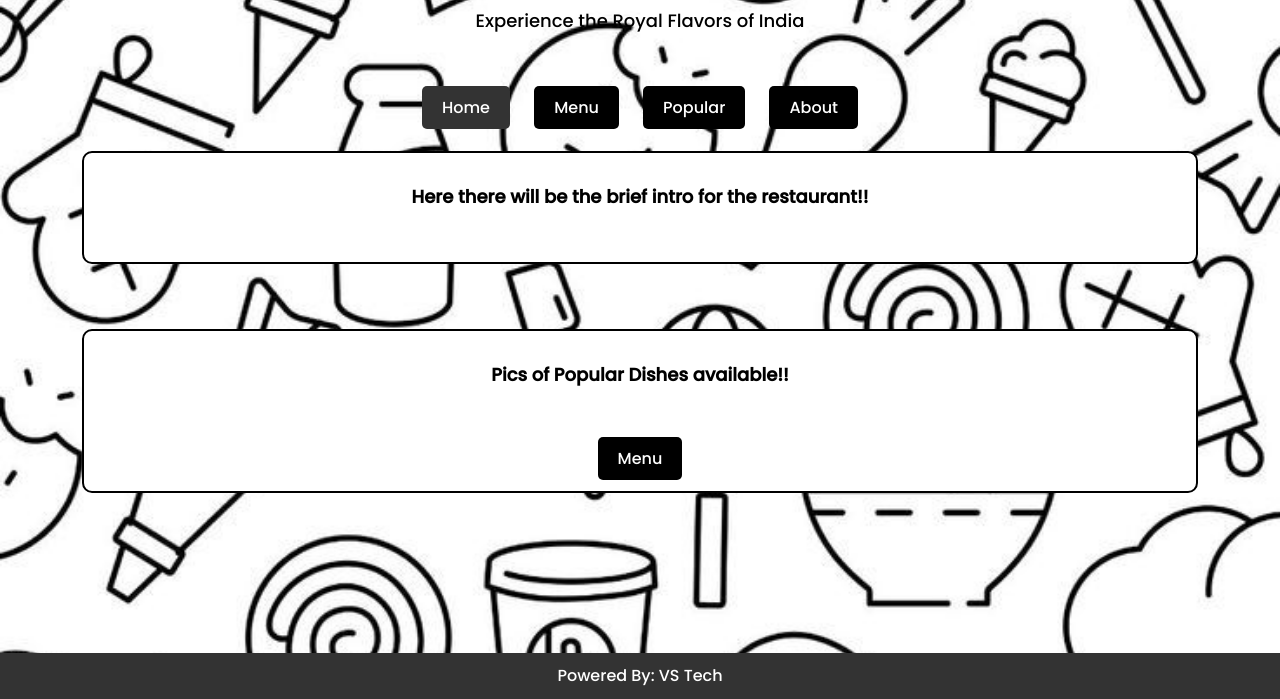
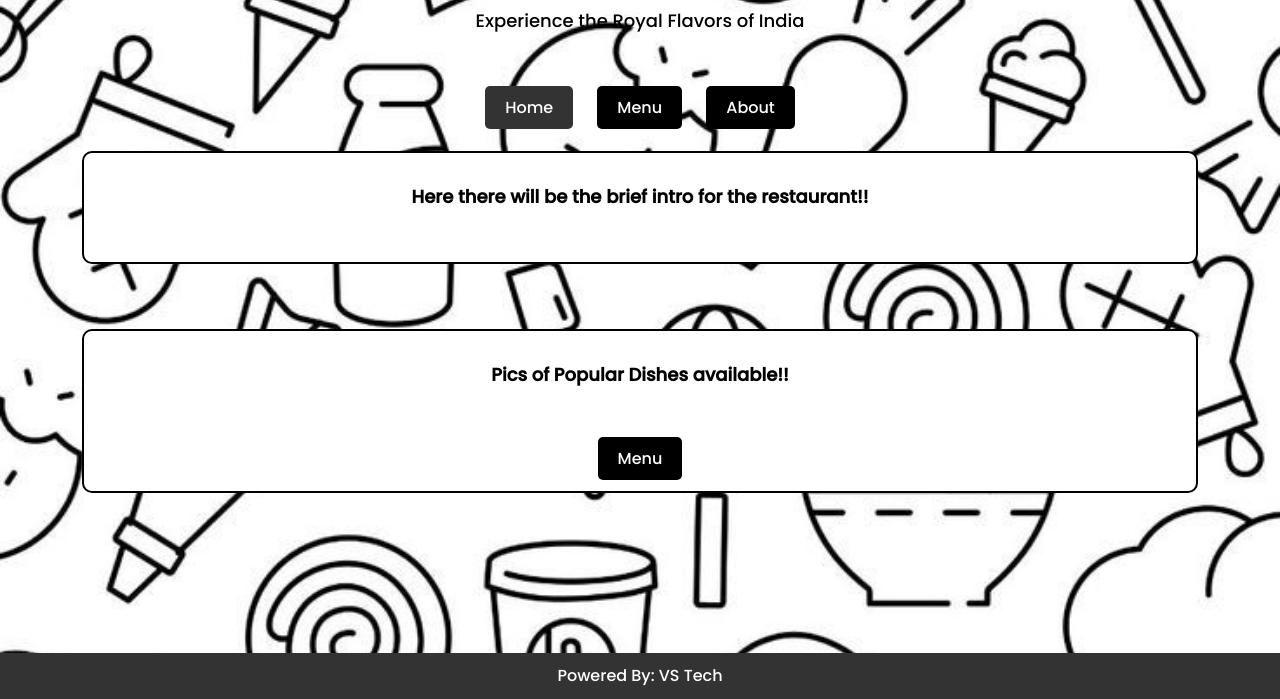
Before and after one commit to Vighneshshetty002/Hotel-Demo, a plain HTML site: page index.html in a window 1280 px wide. Shown: the part 101-800 px from the top of the page. Drawn offline with Linux system fonts and the light colour scheme.

Commit message:
Update index.html

```diff
--- a/index.html
+++ b/index.html
@@ -167,7 +167,6 @@
         <ul>
             <li><a href="#" class="active">Home</a></li>
             <li><a href="#">Menu</a></li>
-            <li><a href="#">Popular</a></li>
             <li><a href="#">About</a></li>
         </ul>
     </nav>
```
